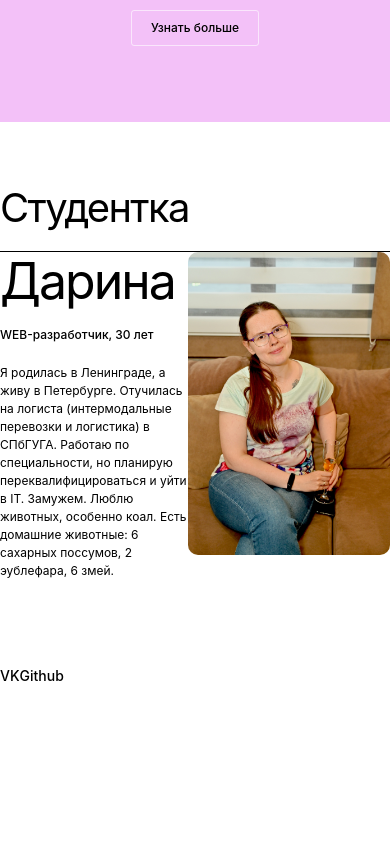
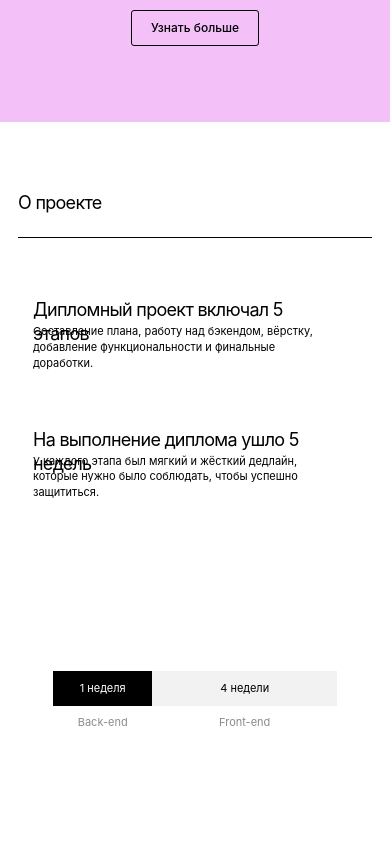
Before and after one commit to Stern-M/movies-explorer-frontend, a React app in the folder movies-explorer/: page / in a window 390 px wide. Shown: the part 920-1764 px from the top of the page. Before the commit the page ends 1694 px from the top, so only its background shows below. Built offline with nearby package versions, Linux system fonts and the light colour scheme.

Commit message:
AboutProject draft added

```diff
--- a/movies-explorer/src/components/AboutMe/AboutMe.js
+++ b/movies-explorer/src/components/AboutMe/AboutMe.js
@@ -4,7 +4,7 @@ import myPhoto from '../../images/myPhoto.jpg';
 
 function AboutMe() {
   return (
-    <section className="aboutMe" id="aboutMe-anchor">
+    <section className="aboutMe" id="aboutMe">
       <h1 className="aboutMe__title">Студентка</h1>
       <div className="aboutMe__biography">
         <div className="aboutMe__biography-info">
--- /dev/null
+++ b/movies-explorer/src/components/AboutProject/AboutProject.css
@@ -0,0 +1,194 @@
+.aboutProject {
+  display: flex;
+  flex-direction: column;
+  align-items: flex-start;
+  width: 100%;
+  font-weight: 400;
+  font-size: 22px;
+  padding: 110px 70px;
+  box-sizing: border-box;
+  font-family: 'Inter', sans-serif;
+  font-style: normal;
+}
+
+.aboutProject__title {
+  width: 100%;
+  margin: 0 0 70px;
+  padding-bottom: 23px;
+  border-bottom: 1px solid #000;
+  font-size: 22px;
+  font-weight: 400;
+  line-height: 1.2;
+  letter-spacing: -0.04em;
+  color: #000;
+}
+
+.aboutProject__container {
+  display: flex;
+  flex-direction: row;
+  margin: 0;
+}
+
+.aboutProject__div {
+  max-width: 550px;
+  display: grid;
+  grid-template-areas:
+    "about-project__div-title"
+    "about-project__div-text";
+    flex-basis: 0;
+    flex-grow: 1;
+  margin-right: 40px;
+}
+
+.aboutProject__div:last-of-type {
+  margin-right: 0;
+}
+
+.aboutProject__div-title {
+  height: max-content;
+  margin: 0;
+  padding: 0;
+  letter-spacing: -0.04em;
+  font-size: 20px;
+  font-weight: normal;
+  font-style: normal;
+  line-height: 24px;
+  grid-area: aboutProject__div-title;
+}
+
+.aboutProject__div-text {
+  margin: 26px 0 0;
+  padding: 0;
+  font-size: 14px;
+  font-weight: normal;
+  font-style: normal;
+  line-height: 20px;
+  grid-area: aboutProject__div-text;
+}
+
+.aboutProject__schedule {
+  margin: 110px 0 0;
+  padding: 0;
+  display: grid;
+  grid-template-columns: 20% 80%;
+  max-width: 1140px;
+  width: 100%;
+  font-size: 14px;
+  font-weight: 400;
+  line-height: 1.2;
+}
+
+.aboutProject__back-weeks {
+  display: flex;
+  justify-content: center;
+  align-items: center;
+  height: 36px;
+  background-color: #000;
+  color: #fff;
+}
+
+.aboutProject__front-weeks {
+  display: flex;
+  justify-content: center;
+  align-items: center;
+  background-color: #F2F2F2;
+  color: #000;
+}
+
+.aboutProject__back-title {
+  display: flex;
+  justify-content: center;
+  align-items: center;
+  padding-top: 14px;
+  color: #8B8B8B;
+}
+
+.aboutProject__front-title {
+  display: flex;
+  justify-content: center;
+  align-items: center;
+  padding-top: 14px;
+  color: #8B8B8B;
+}
+
+@media screen and (max-width: 768px) {
+  .aboutProject {
+    padding: 90px 50px;
+  }
+
+  .aboutProject__container {
+    margin-bottom: 93px;
+  }
+
+  .aboutProject__div {
+    max-width: 319px;
+  }
+
+  .aboutProject__div-text {
+    font-size: 12px;
+    line-height: 1.5;
+  }
+
+  .aboutProject__schedule {
+    grid-template-columns: 21% 79%;
+    max-width: 668px;
+  }
+}
+
+@media screen and (max-width: 430px) {
+  .aboutProject {
+    align-items: center;
+    padding: 70px 18px;
+  }
+
+  .aboutProject__title {
+    margin-bottom: 60px;
+    font-size: 18px;
+  }
+
+  .aboutProject__container {
+    flex-direction: column;
+    margin-bottom: 60px;
+  }
+
+  .aboutProject__div {
+    max-width: 284px;
+    margin-bottom: 56px;
+  }
+
+  .aboutProject__div:last-of-type {
+    margin-bottom: 0;
+  }
+
+  .aboutProject__div-title {
+    margin-bottom: 16px;
+    font-size: 18px;
+  }
+
+  .aboutProject__div-text {
+    font-size: 11px;
+    line-height: 1.45;
+  }
+
+  .aboutProject__schedule {
+    grid-template-columns: 35% 65%;
+    max-width: 284px;
+    font-size: 11px;
+  }
+
+  .aboutProject__back-weeks {
+    height: 35px;
+  }
+
+  .aboutProject__front-weeks {
+    height: 35px;
+  }
+
+  .aboutProject__back-title {
+    padding-top: 10px;
+  }
+
+  .aboutProject__front-title {
+    padding-top: 10px;
+  }
+}
--- /dev/null
+++ b/movies-explorer/src/components/AboutProject/AboutProject.js
@@ -0,0 +1,34 @@
+import React from 'react';
+import './AboutProject.css';
+
+function AboutProject() {
+  return (
+    <section className="aboutProject" id="aboutProject">
+      <h2 className="aboutProject__title">О проекте</h2>
+      <div className="aboutProject__container">
+        <div className="aboutProject__div">
+          <h3 className="aboutProject__div-title">Дипломный проект включал 5 этапов</h3>
+          <p className="aboutProject__div-text">
+            Составление плана, работу над бэкендом,
+            вёрстку, добавление функциональности и финальные доработки.
+          </p>
+        </div>
+        <div className="aboutProject__div">
+          <h3 className="aboutProject__div-title">На выполнение диплома ушло 5 недель</h3>
+          <p className="aboutProject__div-text">
+            У каждого этапа был мягкий и жёсткий дедлайн, которые нужно было соблюдать,
+            чтобы успешно защититься.
+          </p>
+        </div>
+      </div>
+      <div className="aboutProject__schedule">
+        <div className="aboutProject__back-weeks">1 неделя</div>
+        <div className="aboutProject__front-weeks">4 недели</div>
+        <div className="aboutProject__back-title">Back-end</div>
+        <div className="aboutProject__front-title">Front-end</div>
+      </div>
+    </section>
+  );
+}
+
+export default AboutProject;
--- a/movies-explorer/src/components/App/App.js
+++ b/movies-explorer/src/components/App/App.js
@@ -6,11 +6,13 @@ import logo from '../../../src/logo.svg';
 import '../../components/App/App.css';
 import Promo from '../Promo/Promo';
 import AboutMe from '../AboutMe/AboutMe';
+import AboutProject from '../AboutProject/AboutProject';
 
 function App() {
   return (
     <div className="App">
       < Promo />
+      < AboutProject />
       < AboutMe />
     </div>
   );
--- a/movies-explorer/src/components/Promo/Promo.css
+++ b/movies-explorer/src/components/Promo/Promo.css
@@ -1,18 +1,18 @@
 .promo {
   position: relative;
   display: grid;
+  grid-template-columns: 1fr auto;
+  grid-template-areas:
+    "promo__info promo__logo"
+    "promo__link promo__logo";
   flex-direction: column;
   padding: 75px 70px 50px;
   background: #F3C1F8;
-  grid-template-columns: 1fr auto;
-  grid-template-areas:
-    "promo__info promo__main-illustration"
-    "promo__link promo__main-illustration";
 }
 
 .promo__info {
+  margin-right: 20px;
   grid-area: promo__info;
-  margin-right: 20px;
 }
 
 .promo__title {
@@ -28,7 +28,7 @@
   line-height: 58px;
 }
 
-.promo__description {
+.promo__subtitle {
   width: 100%;
   max-width: 310px;
   margin: 36px 0 0;
@@ -43,15 +43,15 @@
 }
 
 .promo__link {
+  margin: 146px 0 25px;
+  padding: 9px 19px;
   align-items: center;
   justify-content: center;
   box-sizing: border-box;
   max-width: max-content;
-  margin: 146px 0 25px;
-  padding: 9px 19px;
   text-decoration: none;
   color: #000000;
-  border: 1px rgba(255, 255, 255, 0.6) solid;
+  border: 1px #000000 solid;
   border-radius: 3px;
   font-size: 12px;
   font-weight: 500;
@@ -61,7 +61,6 @@
 }
 
 .promo__link:hover {
-  transition: opacity 0.2s linear;
   opacity: 0.6;
 }
 
@@ -69,29 +68,20 @@
   width: 100%;
   max-width: 310px;
   height: auto;
-  grid-area: promo__main-illustration;
   object-fit: contain;
   object-position: right bottom;
-}
-
-.promo__together {
-  white-space: nowrap;
+  grid-area: promo__logo;
 }
 
 @media (max-width: 768px) {
   .promo {
-    grid-template-areas:
-      "promo__main-illustration"
-      "promo__info"
-      "promo__link";
-
     padding: 140px 44px 66px;
     justify-items: center;
     grid-template-columns: none;
-  }
-
-  .promo__together {
-    white-space: normal;
+    grid-template-areas:
+      "promo__logo"
+      "promo__info"
+      "promo__link";
   }
 
   .promo__info {
@@ -99,14 +89,14 @@
   }
 
   .promo__title {
+    margin: 48px 0 0;
     max-width: 100%;
-    margin: 48px 0 0;
-    text-align: center;
     font-size: 40px;
     line-height: 50px;
+    text-align: center;
   }
 
-  .promo__description {
+  .promo__subtitle {
     max-width: 260px;
     margin: 22px auto 0;
     text-align: center;
@@ -138,7 +128,7 @@
     line-height: 38px;
   }
 
-  .promo__description {
+  .promo__subtitle {
     margin-top: 24px;
     font-size: 13px;
     line-height: 16px;
--- a/movies-explorer/src/components/Promo/Promo.js
+++ b/movies-explorer/src/components/Promo/Promo.js
@@ -8,12 +8,9 @@ const Promo = () => (
     <img src={logo} className="promo__logo" alt="Логотип WEB" />
     <div className="promo__info">
       <h1 className="promo__title">
-        Учебный проект студента факультета
-        {' '}
-        <span className="promo__together">Веб-разработки</span>
-        .
+        Учебный проект студента факультета Веб-разработки.
       </h1>
-      <p className="promo__description">
+      <p className="promo__subtitle">
         Листайте ниже, чтобы узнать больше про этот проект и его создателя.
       </p>
     </div>
```
